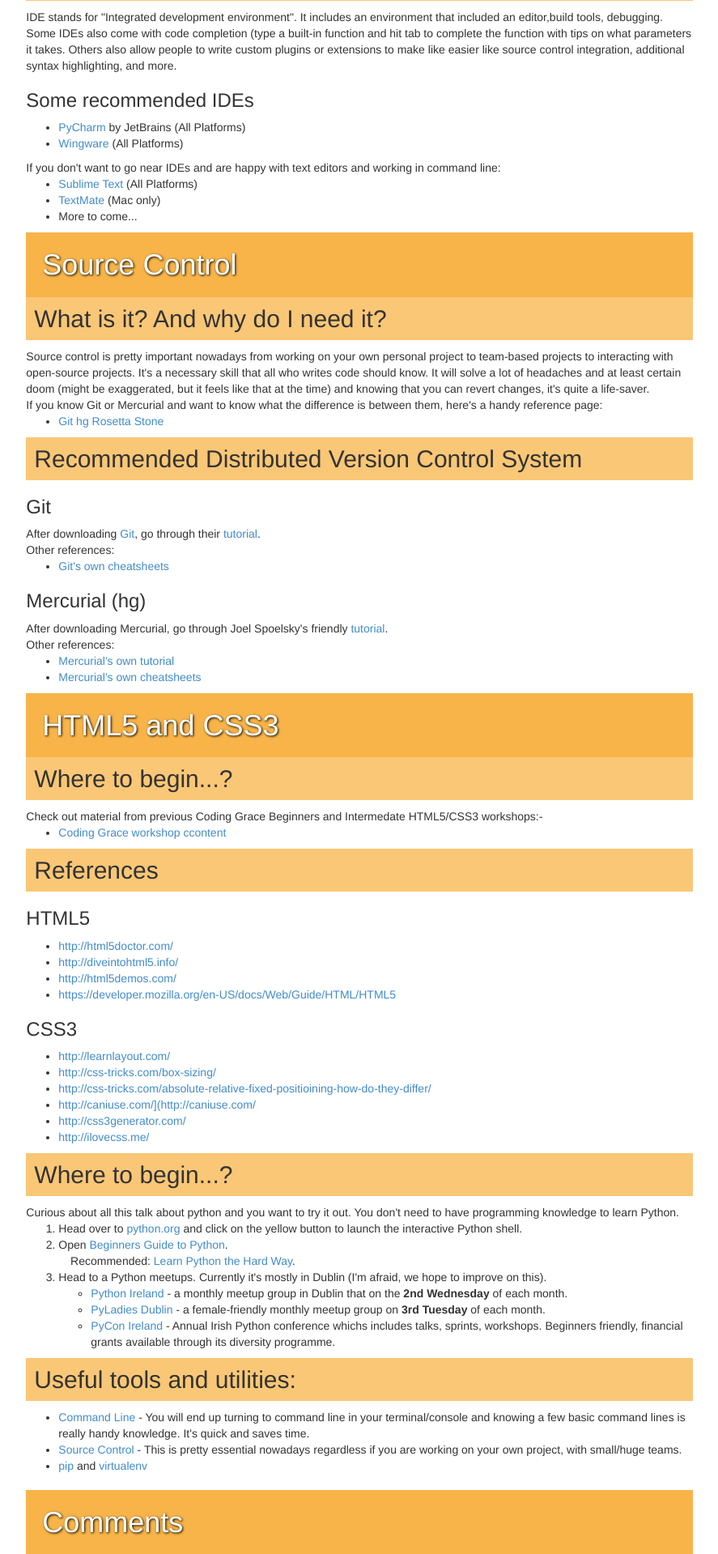
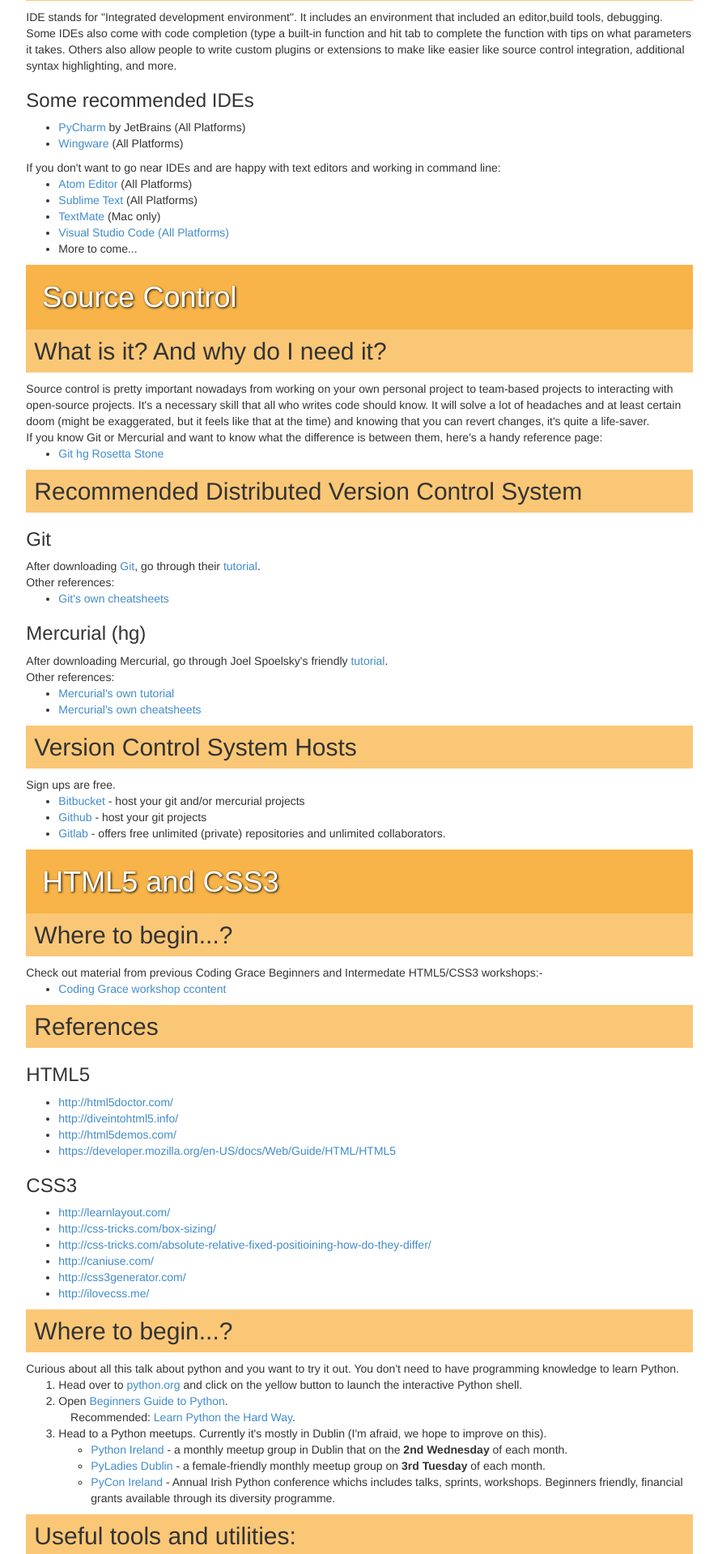
Before and after one commit to codinggrace/coding-grace-website, a Django app: page /resources/ in a window 1280 px wide. Shown: the part 634-2553 px from the top of the page at 81% size, without its empty margins (196-1083 px from the left). Run offline with Django 3.2, Linux system fonts and the light colour scheme; parts of the project's set-up code (start-up, migrations or seed data) failed here and were passed over; some libraries are stand-ins or nearby versions; some web fonts are replaced.

Commit message:
fixed broken links on resources page

```diff
--- a/templates/codinggrace_django/resources/general.html
+++ b/templates/codinggrace_django/resources/general.html
@@ -34,8 +34,10 @@
 </div>
 <div>If you don't want to go near IDEs and are happy with text editors and working in command line:
     <ul>
+        <li><a href="https://atom.io/">Atom Editor</a> (All Platforms)</li>
         <li><a href="http://www.sublimetext.com/">Sublime Text</a> (All Platforms)</li>
         <li><a href="http://macromates.com/">TextMate</a>  (Mac only)</li>
+        <li><a href="https://code.visualstudio.com/">Visual Studio Code (All Platforms)</a></li>
         <li>More to come...</li>
     </ul>
 </div>
--- a/templates/codinggrace_django/resources/html_resources.html
+++ b/templates/codinggrace_django/resources/html_resources.html
@@ -26,7 +26,7 @@
         <li><a href="http://learnlayout.com/">http://learnlayout.com/</a></li>
         <li><a href="http://css-tricks.com/box-sizing/">http://css-tricks.com/box-sizing/</a></li>
         <li><a href="http://css-tricks.com/absolute-relative-fixed-positioining-how-do-they-differ/">http://css-tricks.com/absolute-relative-fixed-positioining-how-do-they-differ/</a></li>
-        <li><a href="http://caniuse.com/](http://caniuse.com/">http://caniuse.com/](http://caniuse.com/</a></li>
+        <li><a href="http://caniuse.com/">http://caniuse.com/</a></li>
         <li><a href="http://css3generator.com/">http://css3generator.com/</a></li>
         <li><a href="http://ilovecss.me/">http://ilovecss.me/</a></li>
     </ul>
--- a/templates/codinggrace_django/resources/source_control.html
+++ b/templates/codinggrace_django/resources/source_control.html
@@ -34,7 +34,17 @@ that you can revert changes, it's quite a life-saver.
 <div>
     Other references:
     <ul>
-        <li><a href="http://mercurial.selenic.com/wiki/Tutorial">Mercurial's own tutorial</a></li>
-        <li><a href="http://mercurial.selenic.com/wiki/QuickReferenceCardsAndCheatSheets">Mercurial's own cheatsheets</a></li>
+        <li><a href="https://www.mercurial-scm.org/wiki/Tutorial">Mercurial's own tutorial</a></li>
+        <li><a href="https://www.mercurial-scm.org/wiki/QuickReferenceCardsAndCheatSheets">Mercurial's own cheatsheets</a></li>
     </ul>
 </div>
+
+<h2>Version Control System Hosts</h2>
+<div>
+    Sign ups are free.
+    <ul>
+        <li><a href="https://bitbucket.org">Bitbucket</a> - host your git and/or mercurial projects</li>
+        <li><a href="https://github.com/">Github</a> - host your git projects</li>
+        <li><a href="https://gitlab.com">Gitlab</a> - offers free unlimited (private) repositories and unlimited collaborators.</li>
+    </ul>
+</div>
```
